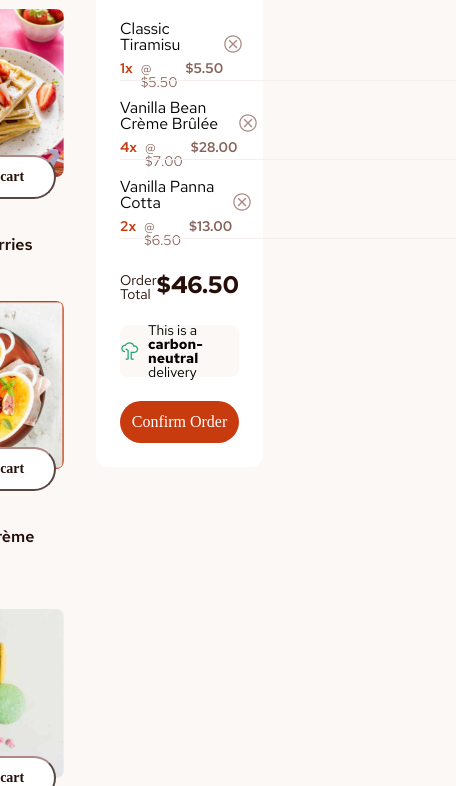
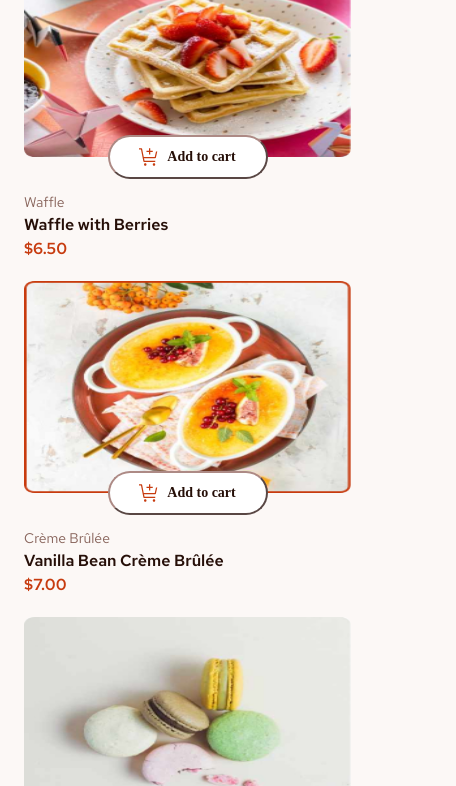
Before and after one commit to denharrison/product-list-, a plain HTML site: page index.html in a window 390 px wide. Shown: the part 163-949 px from the top of the page, 456 px wide, since content can reach past the window. Drawn offline with Linux system fonts and the light colour scheme.

Commit message:
added _mobile.scss

```diff
--- /dev/null
+++ b/Styles/_mobile.scss
@@ -0,0 +1,28 @@
+@media (max-width: 767px) {
+    .center {
+        margin: 24px;
+    }
+
+    .main-content {
+        height: auto;
+        flex-direction: column-reverse;
+    }
+
+    .product-card {
+        width: 327px;
+    }
+
+    .card {
+        &-image-container__img {
+            width: 327px;
+            height: 212px;
+        }
+    }
+
+    .cart {
+            margin-bottom: 24px;
+            &-item::after {
+                content: url(/Icons/Mobile-line-cart.svg);
+            }
+        }
+}
--- a/Styles/style.scss
+++ b/Styles/style.scss
@@ -14,3 +14,4 @@ body {
 @import 'cart';
 @import 'product-list';
 @import 'tablet';
+@import 'mobile';
```
Also changed, not shown: Icons/Mobile-line-cart.svg (added), Styles/style.css, 1 other file.
